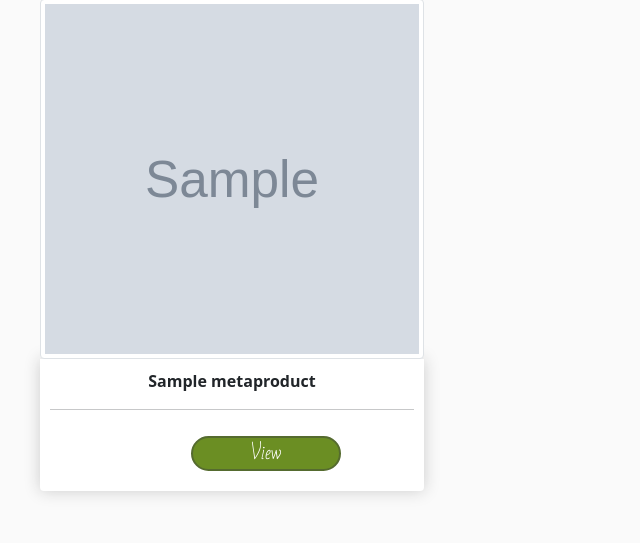
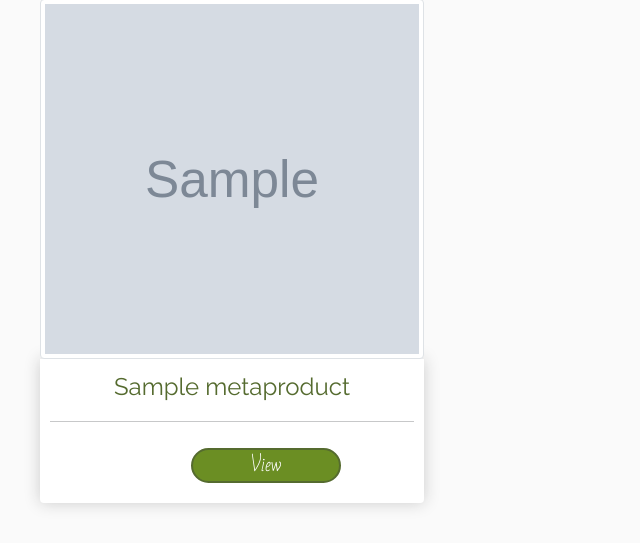
Before and after one commit to DorotaChroboczek/Hobby_Store, a Django app: page / in a window 1280 px wide; the page is wider, and only the part inside the window is pictured. Shown: the part 379-922 px from the top of that part, without its empty margins (0-640 px from the left). Before the commit the page ends 875 px from the top of that part, so only its background shows below. Run offline with Django 3.2, Linux system fonts and the light colour scheme; tables that the repository leaves empty hold one stand-in row (values such as "Sample post"); grey boxes marked "Sample" are stand-in pictures.

Commit message:
change: font-family of meta_product in home.html

```diff
--- a/store/templates/home.html
+++ b/store/templates/home.html
@@ -8,7 +8,7 @@
             <div class="col-lg-4">
                 <img class="img-thumbnail" alt="..." src="{{ meta_product.imageURL }}">
                 <div class="box-element product">
-                    <p><strong>{{ meta_product.name }}</strong></p>
+                    <p class="meta_product-name"><strong>{{ meta_product.name }}</strong></p>
         {#            <p>{{ meta_product.overcategory }} > {{ meta_product.category }} > {{ meta_product.subcategory }}</p>#}
 {#                    <a href="{{ meta_product.get_absolute_url }}">More...</a>#}
                     <hr>
```
